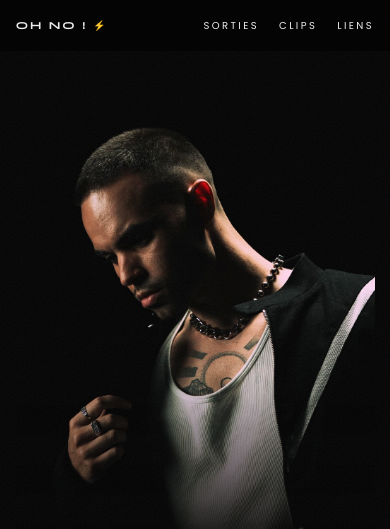
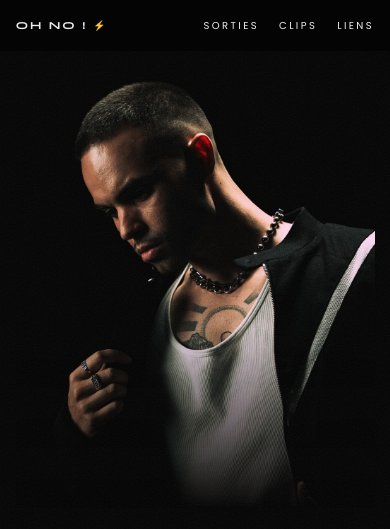
Before and after one commit to Kossap/kossap.github.io, a plain HTML site: page index.html in a window 390 px wide. Shown: the top 529 px of the page. Drawn offline with Linux system fonts and the light colour scheme.

Commit message:
Téléphone : photo remontée en haut de l'écran, même taille (92 %), tête juste sous le menu
Co-Authored-By: Claude Opus 5.5 <noreply@anthropic.com>

```diff
--- a/index.html
+++ b/index.html
@@ -233,10 +233,10 @@
     :root { --pad: max(clamp(16px, 4vw, 48px), env(safe-area-inset-left, 0px), env(safe-area-inset-right, 0px)); }
     .hero { display: flex; flex-direction: column; min-height: 100vh; min-height: var(--screen-h, 100svh); padding-top: 0; padding-bottom: 24px; }
     .hero-me { position: relative; flex: 1 1 0; min-height: 276px; display: flex; flex-direction: column; justify-content: flex-end; margin: 0 calc(var(--pad) * -1); }
-    /* Photo plus grande (15/11/2026) : elle occupe presque toute la largeur et monte vers le haut de l'écran,
-       sous le menu transparent. Puis « à peine un peu plus petit » : 92 % de la place, ancrée en bas pour que KOSSAP reste
-       sur le bas fondu. Recadrée par le bas (zone fondue), la tête reste toujours sous le menu. */
-    .hero-me img { position: absolute; top: auto; right: 4%; bottom: 0; left: 4%; margin: 0; width: 92%; height: 92%; max-width: none; max-height: none; object-fit: cover; object-position: 50% 0; }
+    /* Photo plus grande (15/11/2026) : elle occupe presque toute la largeur et monte jusqu'en haut de l'écran,
+       sous le menu transparent. « À peine un peu plus petit » : 92 % de la place. « Ma tête est trop basse » : même taille,
+       calée en haut. Recadrée par le bas (zone fondue), la tête reste toujours sous le menu. */
+    .hero-me img { position: absolute; top: 0; right: 4%; bottom: auto; left: 4%; margin: 0; width: 92%; height: 92%; max-width: none; max-height: none; object-fit: cover; object-position: 50% 0; }
     .hero-text { margin-top: 0; padding-bottom: 21px; }
     .hero-single { flex: none; align-self: center; }
     .hero + section.block { padding-top: 32px; }
```
